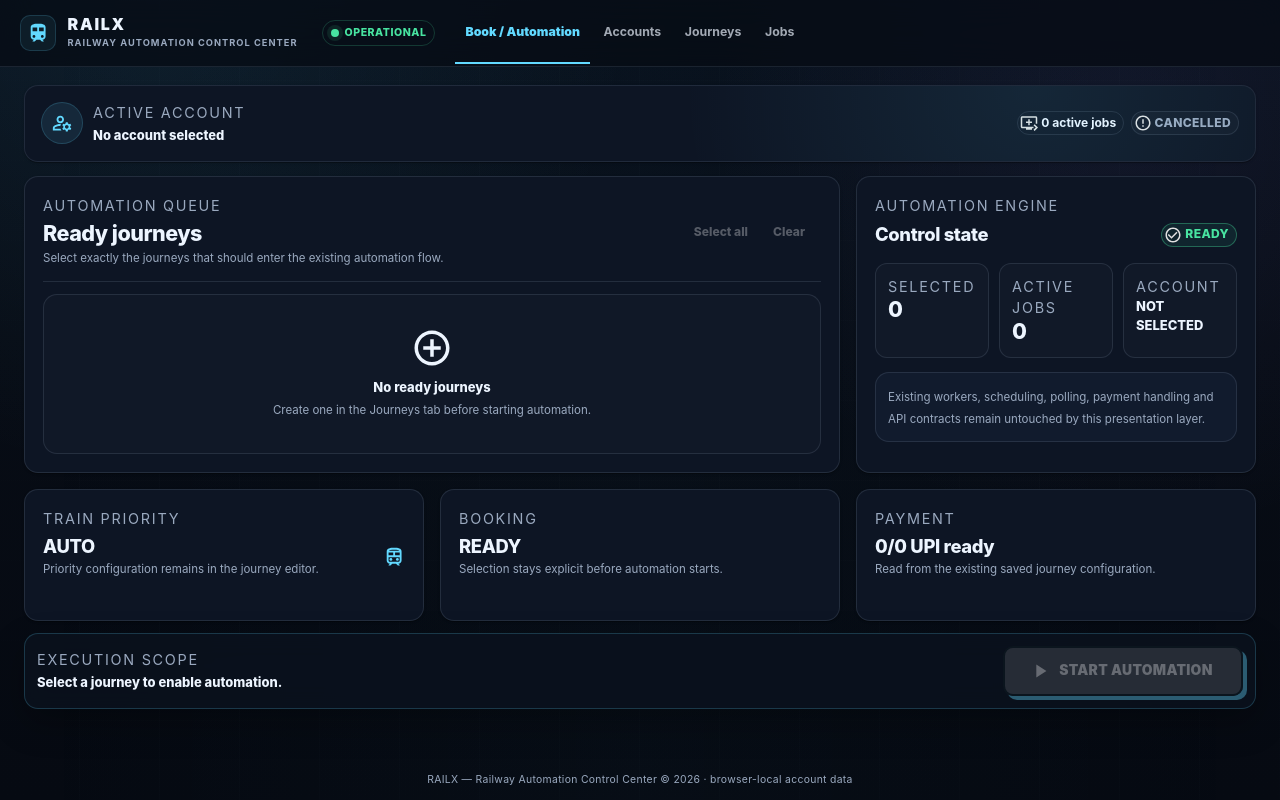
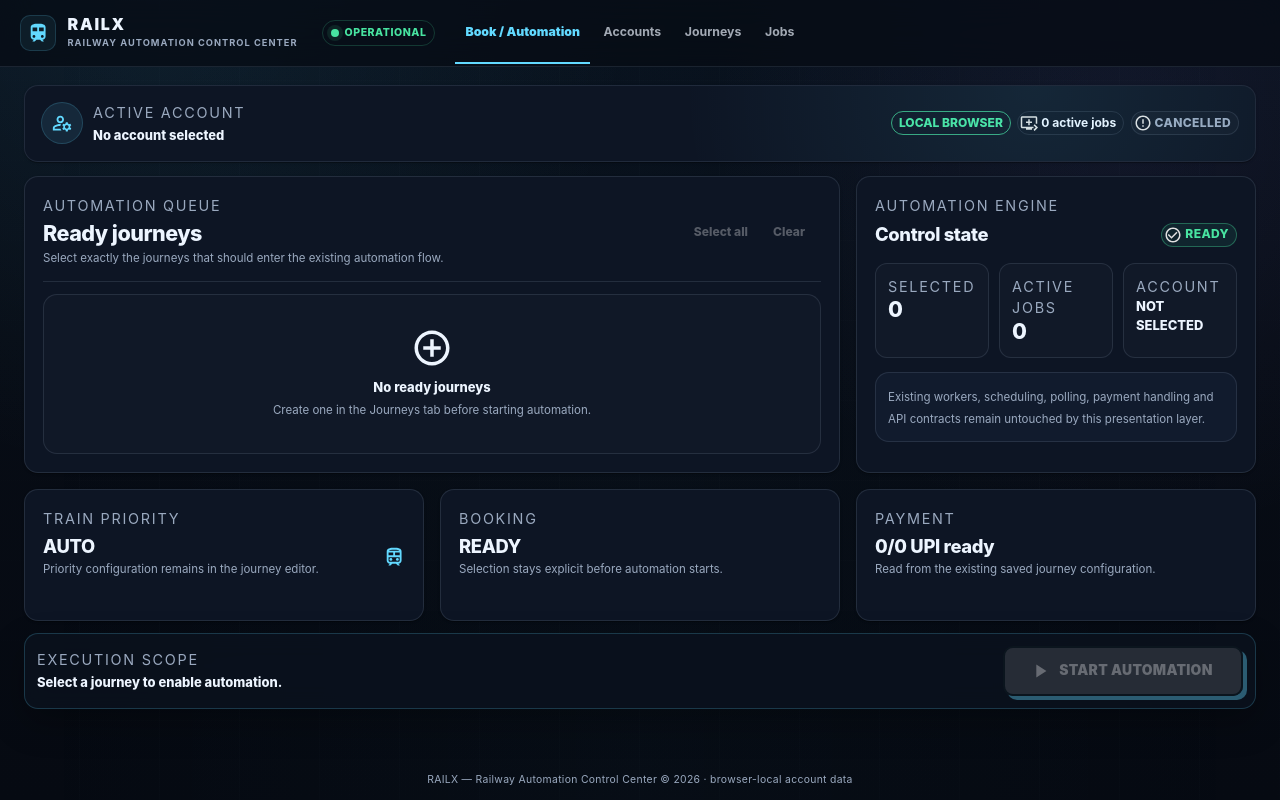
Before and after one commit to shrivastava-26/irctc, a React (Vite) app in the folder ui/: page / in a window 1280 px wide. Built offline with nearby package versions, Linux system fonts and the light colour scheme.

Commit message:
ui: indicate local browser execution target

```diff
--- a/ui/src/components/BookTab.jsx
+++ b/ui/src/components/BookTab.jsx
@@ -73,6 +73,13 @@ export default function BookTab({
           </Stack>
 
           <Stack direction="row" spacing={0.8} flexWrap="wrap" justifyContent="flex-end">
+            <Chip
+              label="LOCAL BROWSER"
+              size="small"
+              color="success"
+              variant="outlined"
+              sx={{ fontWeight: 850 }}
+            />
             <Chip
               icon={<QueuePlayNextOutlinedIcon />}
               label={activeJobsCount + ' active job' + (activeJobsCount === 1 ? '' : 's')}
```
